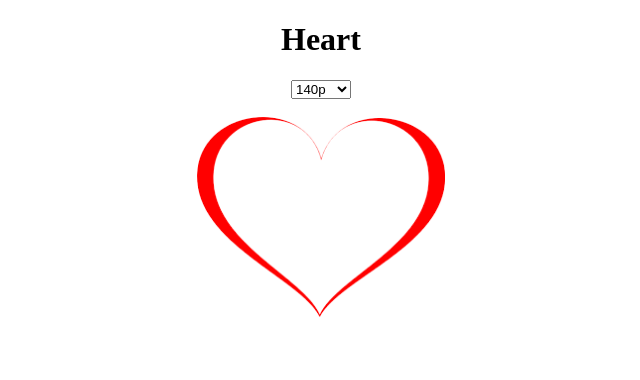
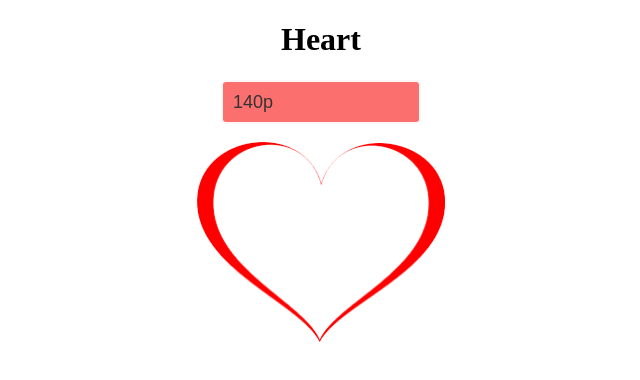
Before and after one commit to sudhakar0315/Heart, a plain HTML site: page index.html in a window 1280 px wide. Shown: the whole page, without its empty margins (319-959 px from the left). Drawn offline with Linux system fonts and the light colour scheme.

Commit message:
Update index.html

```diff
--- a/index.html
+++ b/index.html
@@ -9,6 +9,21 @@
             width: 300px;
             height: 200px;
             object-fit: contain;
+        }
+        select#qualitySelect {
+            font-size: 18px;
+            width: 200px;
+            padding: 10px;
+            border: 2px solid #fcf7f7;
+            border-radius: 5px;
+            background-color: #fc6f6f;
+            color: #333;
+            appearance: none;
+        }
+
+        /* Style the select options */
+        select#qualitySelect option {
+            background-color: #f5f5f5; /* Background color */
         }
     </style>
 </head>
```
